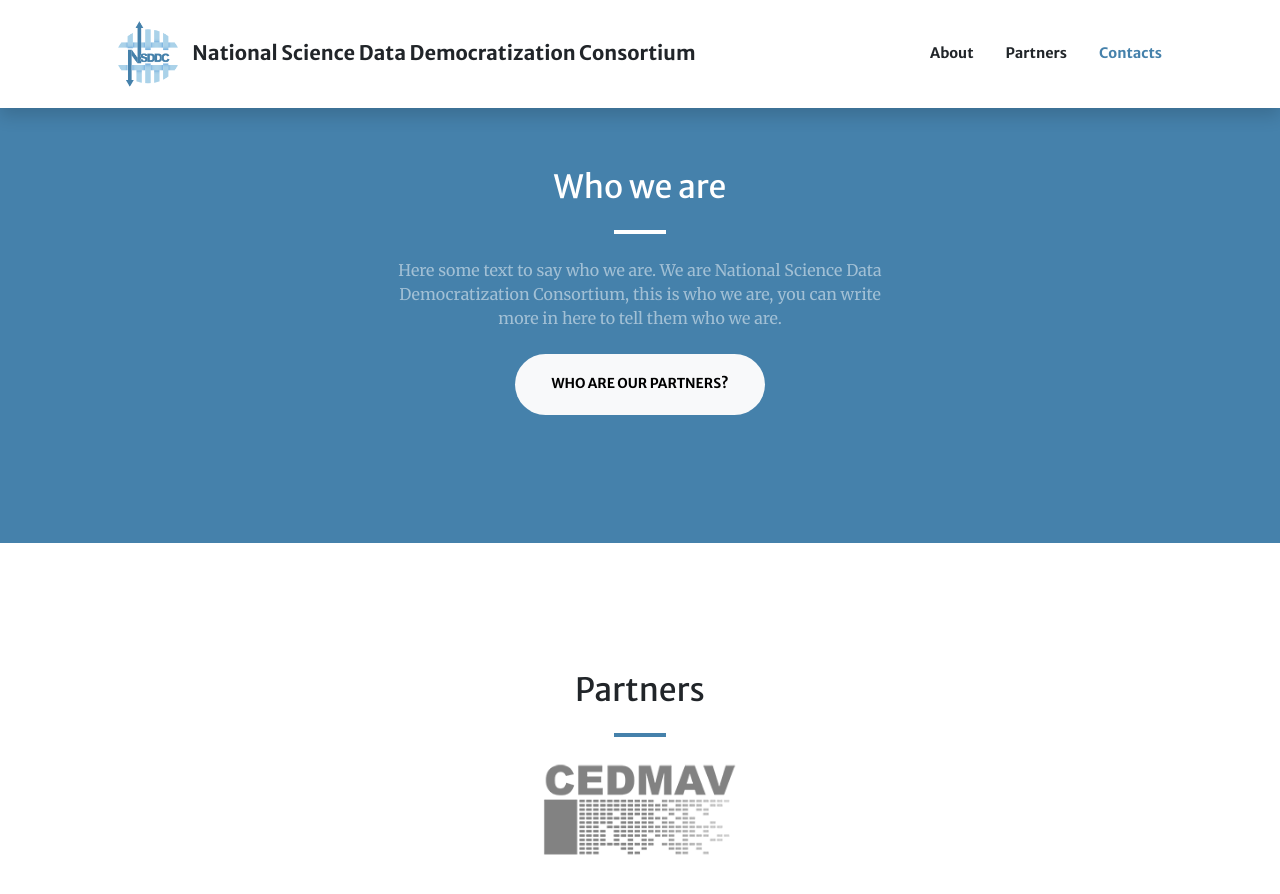
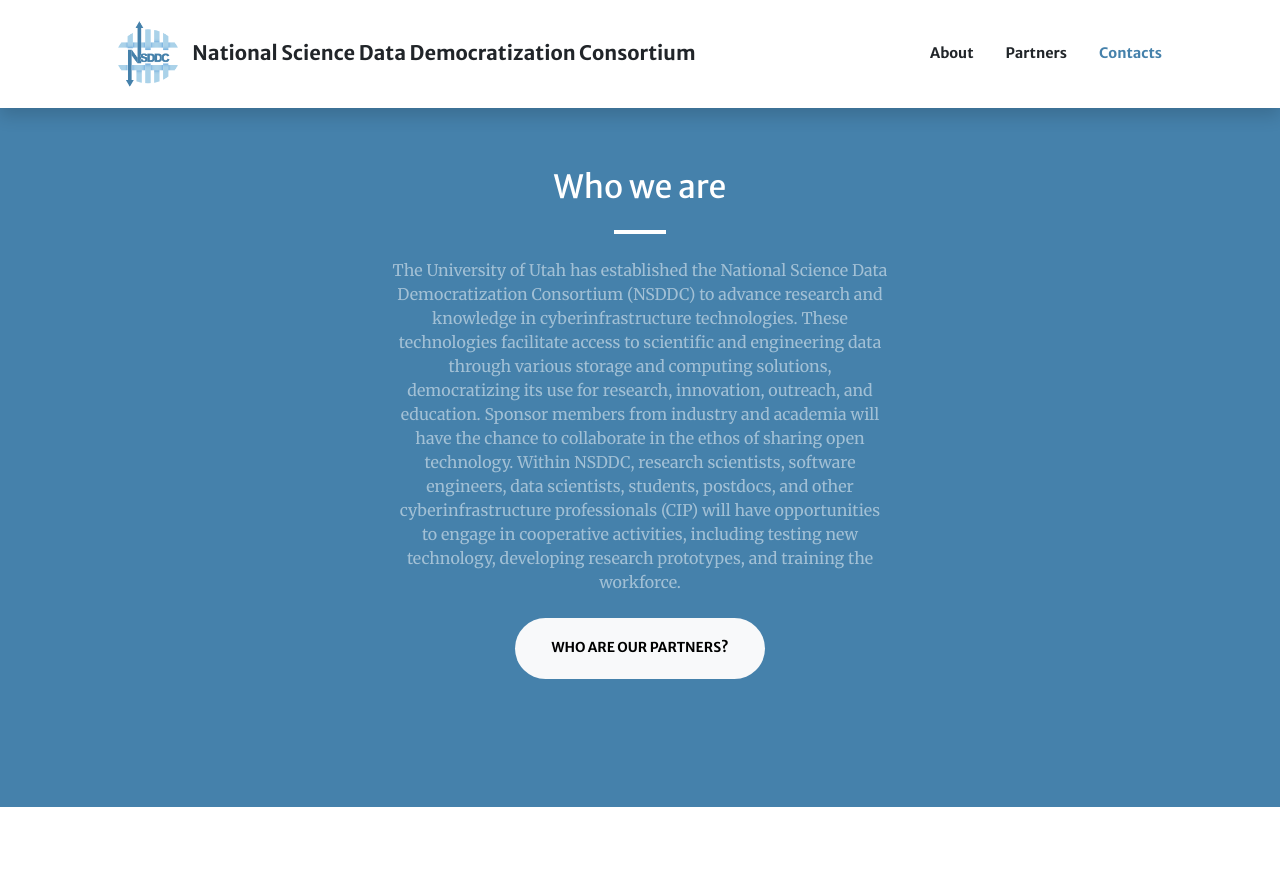
Before and after one commit to sci-visus/nsdcc, a Jekyll site: the page built from index.md, in a window 1280 px wide and 900 px high, scrolled down 860 px. Shown: the top 894 px of the window. Built offline with Jekyll 4.4.1, drawn with Linux system fonts in a browser that asks for light colours; comment, search, counter and statistics services are not loaded.

Commit message:
Update index.md

```diff
--- a/index.md
+++ b/index.md
@@ -14,7 +14,7 @@ sections:
     section_id: about
     background_style: bg-primary
     title: Who we are
-    text: Here some text to say who we are. We are National Science Data Democratization Consortium, this is who we are, you can write more in here to tell them who we are.
+    text: The University of Utah has established the National Science Data Democratization Consortium (NSDDC) to advance research and knowledge in cyberinfrastructure technologies. These technologies facilitate access to scientific and engineering data through various storage and computing solutions, democratizing its use for research, innovation, outreach, and education. Sponsor members from industry and academia will have the chance to collaborate in the ethos of sharing open technology. Within NSDDC, research scientists, software engineers, data scientists, students, postdocs, and other cyberinfrastructure professionals (CIP) will have opportunities to engage in cooperative activities, including testing new technology, developing research prototypes, and training the workforce.
     actions:
       - title: Who are our partners?
         url: '#sponsors'
```
